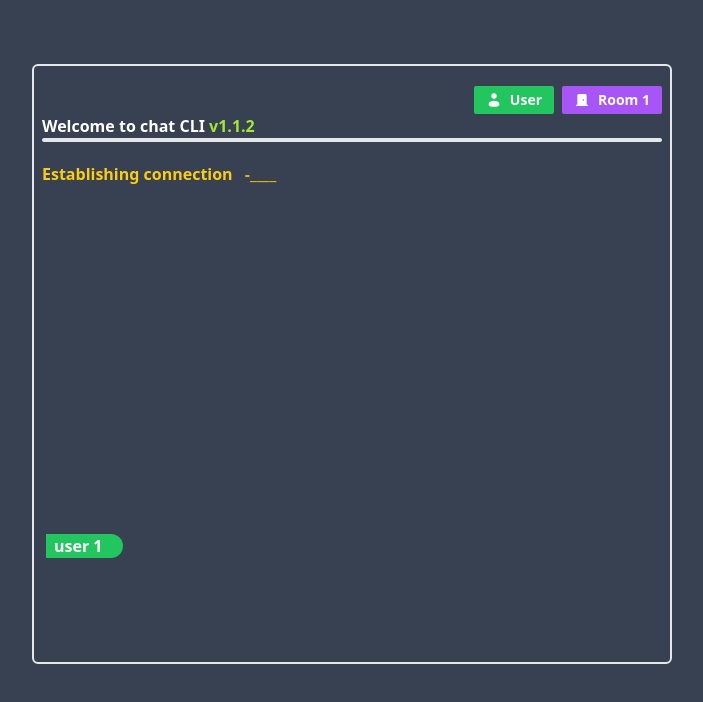
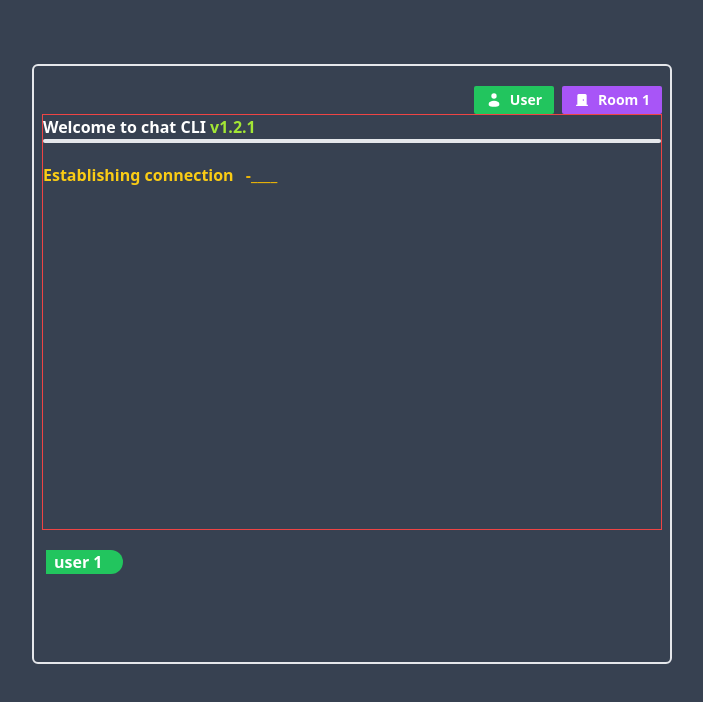
Before and after one commit to sachetsubedi/cli-frontend-deploy, a website: page index.html in a window 1280 px wide. Shown: the whole page, without its empty margins (288-991 px from the left). Drawn offline with nearby package versions, Linux system fonts and the light colour scheme; no server answers.

Commit message:
version changes

```diff
--- a/index.html
+++ b/index.html
@@ -71,13 +71,13 @@
               </div>
             </div>
           </div>
-          <div>
+          <div class="">
             <ul
               id="messageContainer"
-              class="flex flex-col overflow-y-scroll pb-5 md:h-[50vh]"
+              class="flex flex-col overflow-y-scroll pb-0 h-[52vh] border border-red-500"
             >
               <li class="font-semibold">
-                Welcome to chat CLI <span class="text-lime-400">v1.1.2</span>
+                Welcome to chat CLI <span class="text-lime-400">v1.2.1</span>
               </li>
               <li>
                 <hr class="border-2 rounded-full mb-5" />
@@ -106,6 +106,6 @@
   <script src="https://cdn.tailwindcss.com"></script>
   <script src="src/scripts/history.js"></script>
   <script src="index.js"></script>
-  <script src="src/scripts/socialIconsController.js"></script>
+  <!-- <script src="src/scripts/socialIconsController.js"></script> -->
   <script src="src/scripts/loadingController.js"></script>
 </html>
```
